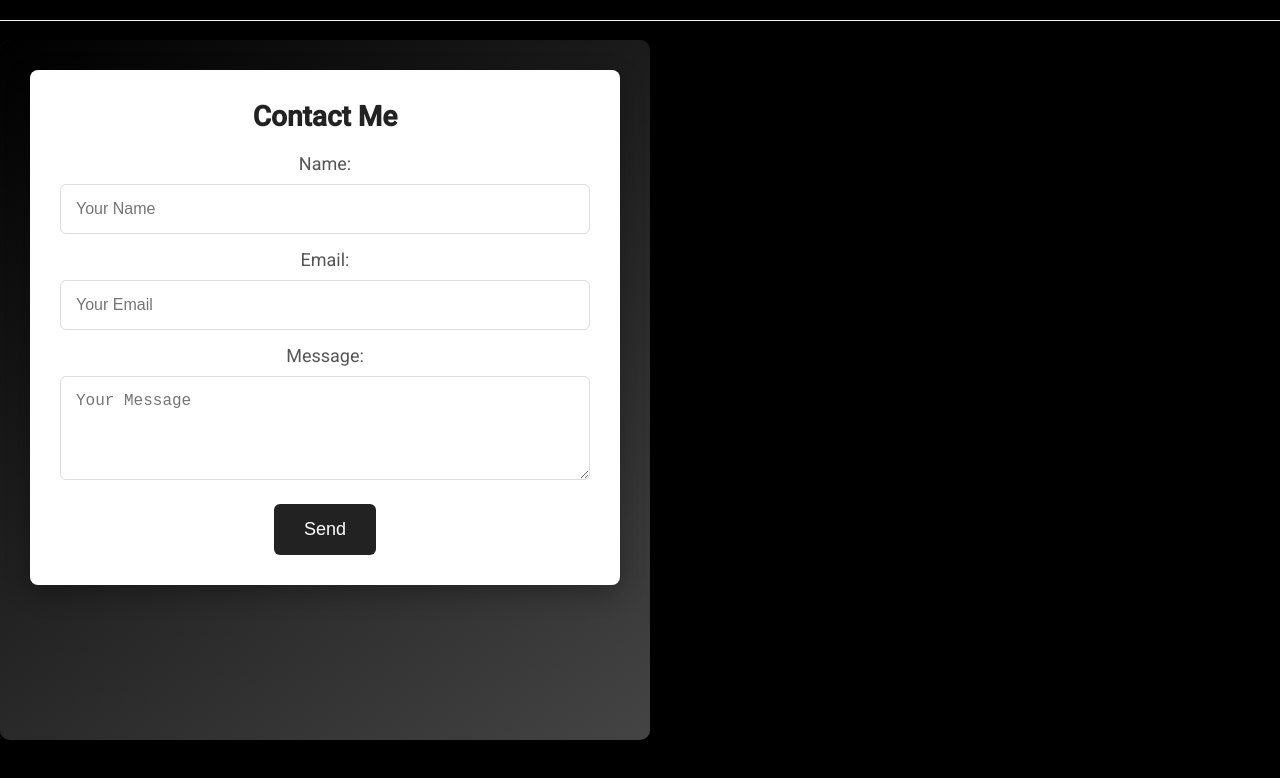
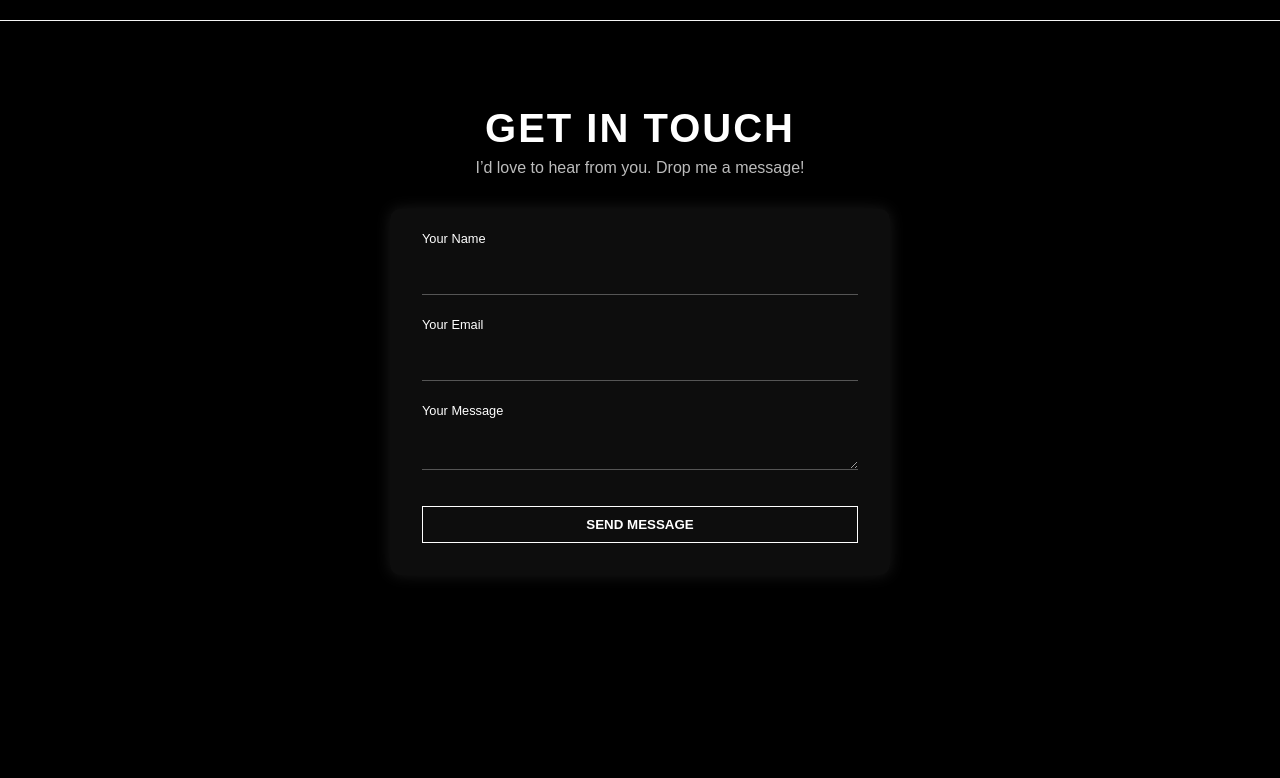
Before and after one commit to achintyasrivastav/Portfolio, a plain HTML site: page contact.html in a window 1280 px wide. Shown: the part 60-838 px from the top of the page. After the commit the page ends 800 px from the top, so only its background shows below. Drawn offline with nearby package versions, Linux system fonts and the light colour scheme.

Commit message:
Contact Page done

```diff
--- a/contact.css
+++ b/contact.css
@@ -9,10 +9,17 @@
 }
 
 html, body {
-    height: 100%;
     width: 100%;
     background-color: black;
-    font-family: "Roboto", sans-serif;
+    font-family: 'Raleway', sans-serif;
+    background-color: #000;
+    color: #fff;
+    display: flex;
+    justify-content: center;
+    align-items: center;
+    height: 100vh;
+    overflow: hidden;
+    position: relative;
 }
 
 #header {
@@ -57,108 +64,123 @@ html, body {
     padding: 0px 20px;
 }
 
-.envelope {
-    margin-top: 100px;  /* Adjusted for better positioning */
+.contact-container {
+    text-align: center;
+    width: 100%;
+    max-width: 500px;
     position: relative;
-    width: 650px; /* Increased width */
-    height: 700px; /* Increased height */
-    background: #1a1a1a;
-    border-radius: 10px; /* Slightly larger border radius */
-    box-shadow: 0 15px 40px rgba(0, 0, 0, 0.6); /* Bigger shadow */
-    overflow: hidden;
-    cursor: pointer;
+    z-index: 10;
 }
 
-.envelope-top {
-    position: absolute;
-    top: 0;
-    width: 100%;
-    height: 50%;
-    background: linear-gradient(145deg, #222, #555);
-    transform-origin: top;
-    transform: rotateX(-90deg);
-    transition: transform 0.6s ease;
+.title {
+    font-size: 2.5rem;
+    text-transform: uppercase;
+    margin-bottom: 0.5rem;
+    letter-spacing: 2px;
 }
 
-.envelope-body {
+.subtitle {
+    font-size: 1rem;
+    margin-bottom: 2rem;
+    color: #bbb;
+}
+
+.contact-form {
+    background: rgba(255, 255, 255, 0.05);
+    padding: 2rem;
+    border-radius: 10px;
+    box-shadow: 0 0 15px rgba(255, 255, 255, 0.1);
+}
+
+.input-group {
     position: relative;
+    margin-bottom: 2rem;
+}
+
+#name{
+    margin-top: 15px;
+}
+
+#email{
+    margin-top: 15px;
+
+}
+
+input, textarea {
     width: 100%;
-    height: 100%;
-    background: linear-gradient(145deg, #000, #444);
-    padding: 30px;  /* Increased padding */
+    padding: 10px 10px 10px 0;
+    font-size: 1rem;
+    background: none;
+    border: none;
+    border-bottom: 1px solid #555;
+    color: #fff;
+    outline: none;
+    transition: all 0.3s ease;
+}
+
+input:focus, textarea:focus {
+    border-bottom: 1px solid #fff;
+}
+
+label {
+    position: absolute;
+    left: 0;
+    top: 10px;
+    font-size: 1rem;
+    color: #aaa;
+    pointer-events: none;
+    transition: all 0.3s ease;
+}
+
+input:focus + label, textarea:focus + label,
+input:not(:placeholder-shown) + label,
+textarea:not(:placeholder-shown) + label {
+    top: -10px;
+    font-size: 0.8rem;
+    color: #fff;
+}
+
+.submit-btn {
+    display: block;
+    width: 100%;
+    padding: 10px;
+    background: none;
+    border: 1px solid #fff;
+    color: #fff;
+    text-transform: uppercase;
+    font-weight: bold;
+    cursor: pointer;
+    transition: all 0.3s ease;
+    position: relative;
     overflow: hidden;
 }
 
-.email-card {
-    background: #ffffff;
-    padding: 30px; /* Increased padding */
-    border-radius: 8px; /* Larger radius */
-    box-shadow: 0 8px 25px rgba(0, 0, 0, 0.3); /* Bigger shadow */
-    text-align: center;
-    font-size: 18px; /* Larger font size for better readability */
+.submit-btn::after {
+    content: "";
+    position: absolute;
+    top: 0;
+    left: -100%;
+    width: 100%;
+    height: 100%;
+    background: white;
+    opacity: 0.1;
+    transition: left 0.3s ease;
 }
 
-.email-card h2 {
-    margin-bottom: 20px; /* Increased margin */
-    color: #222;
-    font-size: 28px; /* Larger heading font */
+.submit-btn:hover::after {
+    left: 0;
 }
 
-.email-card form label {
-    display: block;
-    margin-top: 15px;
-    color: #555;
-    font-size: 18px; /* Larger label font */
+.submit-btn:hover {
+    background-color: #fff;
+    color: #000;
 }
 
-.email-card form input,
-.email-card form textarea {
-    width: 100%;
-    padding: 15px; /* Increased padding */
-    margin-top: 10px;
-    border: 1px solid #ddd;
-    border-radius: 6px; /* Larger radius */
-    font-size: 16px; /* Larger input text */
+.confirmation-message {
+    margin-top: 1rem;
+    color: #0f0;
+    font-size: 1rem;
+    text-align: center;
+    opacity: 0;
+    transition: opacity 0.5s ease-in-out;
 }
-
-.email-card form button {
-    margin-top: 20px; /* Increased margin */
-    padding: 15px 30px; /* Increased padding */
-    background: #222;
-    color: white;
-    border: none;
-    border-radius: 6px; /* Larger radius */
-    cursor: pointer;
-    font-size: 18px; /* Larger font size */
-    transition: background 0.3s ease;
-}
-
-.email-card form button:hover {
-    background: #444;
-}
-
-/* Larger close button */
-.close-btn {
-    margin-top: 20px;
-    padding: 12px 24px; /* Larger button */
-    background: #444;
-    color: white;
-    border: none;
-    border-radius: 6px;
-    cursor: pointer;
-    font-size: 18px; /* Larger text */
-    transition: background 0.3s ease;
-}
-
-.close-btn:hover {
-    background: #222;
-}
-
-/* Show close button when envelope is open */
-.envelope.open .close-btn {
-    display: block;
-}
-
-.close-btn {
-    display: none;
-}
--- a/contact.html
+++ b/contact.html
@@ -24,32 +24,37 @@
 
     </div>
 
-    <div class="envelope" id="envelope">
-        <div class="envelope-top" id="envelopeTop"></div>
-        <div class="envelope-body">
-          <div class="email-card">
-            <h2>Contact Me</h2>
-            <form>
-              <label for="name">Name:</label>
-              <input type="text" id="name" placeholder="Your Name" />
 
-              <label for="email">Email:</label>
-              <input type="email" id="email" placeholder="Your Email" />
 
-              <label for="message">Message:</label>
-              <textarea id="message" rows="4" placeholder="Your Message"></textarea>
+    <div class="contact-container">
+        <h1 class="title">Get in Touch</h1>
+        <p class="subtitle">I’d love to hear from you. Drop me a message!</p>
 
-              <button type="submit">Send</button>
-            </form>
-            <button id="closeButton" class="close-btn">Close</button>
-          </div>
-        </div>
-      </div>
+        <form class="contact-form">
+            <div class="input-group">
+                <input type="text" id="name" required>
+                <label for="name">Your Name</label>
+            </div>
+            <div class="input-group">
+                <input type="email" id="email" required>
+                <label for="email">Your Email</label>
+            </div>
+            <div class="input-group">
+                <textarea id="message" required></textarea>
+                <label for="message">Your Message</label>
+            </div>
+            <button type="submit" class="submit-btn">Send Message</button>
+        </form>
+
+        <!-- Confirmation Message -->
+        <p id="confirmationMessage" class="confirmation-message" style="display: none;">
+            Thank you! Your message has been sent successfully.
+        </p>
+    </div>
 
 
 
-
-
+    <script src="https://cdnjs.cloudflare.com/ajax/libs/gsap/3.12.2/gsap.min.js"></script>
     <script src="./contact.js"></script>
 </body>
 </html>
--- a/contact.js
+++ b/contact.js
@@ -1,13 +1,24 @@
-// JavaScript to handle open and close actions for the envelope
-const envelope = document.getElementById('envelope');
-const closeButton = document.getElementById('closeButton');
 
-// Open the envelope when clicked
-envelope.addEventListener('click', function () {
-  envelope.classList.toggle('open');
-});
+    document.addEventListener("DOMContentLoaded", () => {
+        const form = document.querySelector(".contact-form");
+        const confirmationMessage = document.getElementById("confirmationMessage");
 
-// Close the envelope when the close button is clicked
-closeButton.addEventListener('click', function () {
-  envelope.classList.remove('open');
-});
+        form.addEventListener("submit", (e) => {
+            e.preventDefault(); // Prevent default form submission
+
+            // Show confirmation message
+            confirmationMessage.style.display = "block";
+            confirmationMessage.style.opacity = 1;
+
+            // Clear form fields
+            form.reset();
+
+            // Fade out confirmation message after 5 seconds
+            setTimeout(() => {
+                confirmationMessage.style.opacity = 0;
+                setTimeout(() => {
+                    confirmationMessage.style.display = "none";
+                }, 500);
+            }, 3000);
+        });
+    });
```
